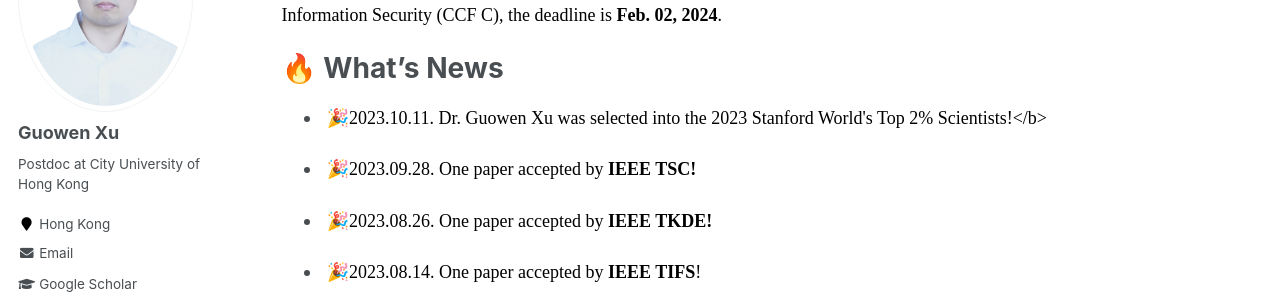
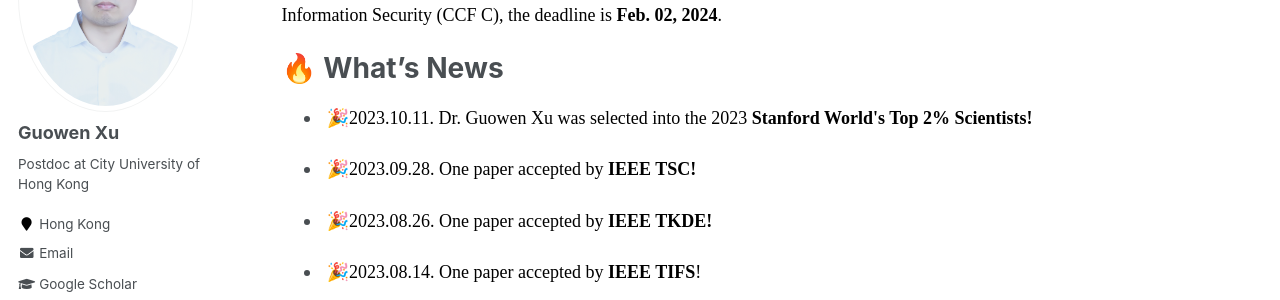
Before and after one commit to Guowen-xu/guowen-xu.github.io, a Jekyll site: the page built from _pages/about.md, in a window 1280 px wide and 900 px high, scrolled down 302 px. Shown: the part 152-452 px from the top of the window. Built offline with Jekyll 4.4.1, drawn with Linux system fonts in a browser that asks for light colours; some web fonts are replaced.

Commit message:
Update about.md

```diff
--- a/_pages/about.md
+++ b/_pages/about.md
@@ -15,7 +15,7 @@ redirect_from:
 
   🔥 What's News
 ======
-- <p align="justify"> &nbsp;🎉<font face="Times New Roman" color=black size=4>2023.10.11. Dr. Guowen Xu was selected into the 2023 Stanford World's Top 2% Scientists!</b></font></p>
+- <p align="justify"> &nbsp;🎉<font face="Times New Roman" color=black size=4>2023.10.11. Dr. Guowen Xu was selected into the 2023 <b>Stanford World's Top 2% Scientists!</b></font></p>
 - <p align="justify"> &nbsp;🎉<font face="Times New Roman" color=black size=4>2023.09.28. One paper accepted by <b>IEEE TSC!</b></font></p>
 - <p align="justify"> &nbsp;🎉<font face="Times New Roman" color=black size=4>2023.08.26. One paper accepted by <b>IEEE TKDE!</b></font></p>
 - <p align="justify">&nbsp;🎉<font face="Times New Roman" color=black size=4>2023.08.14. One paper accepted by <b>IEEE TIFS</b>!</font></p>
```
